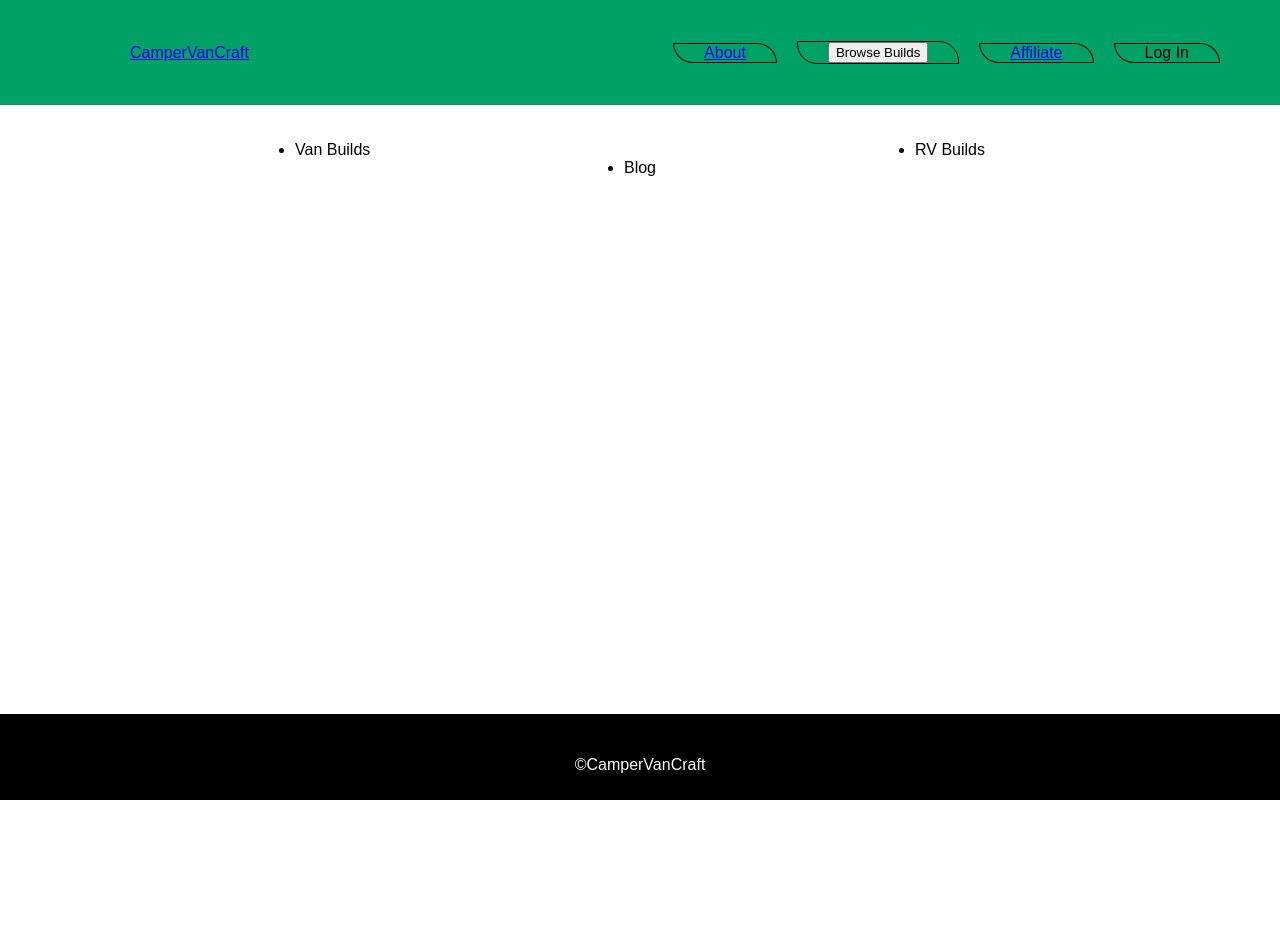
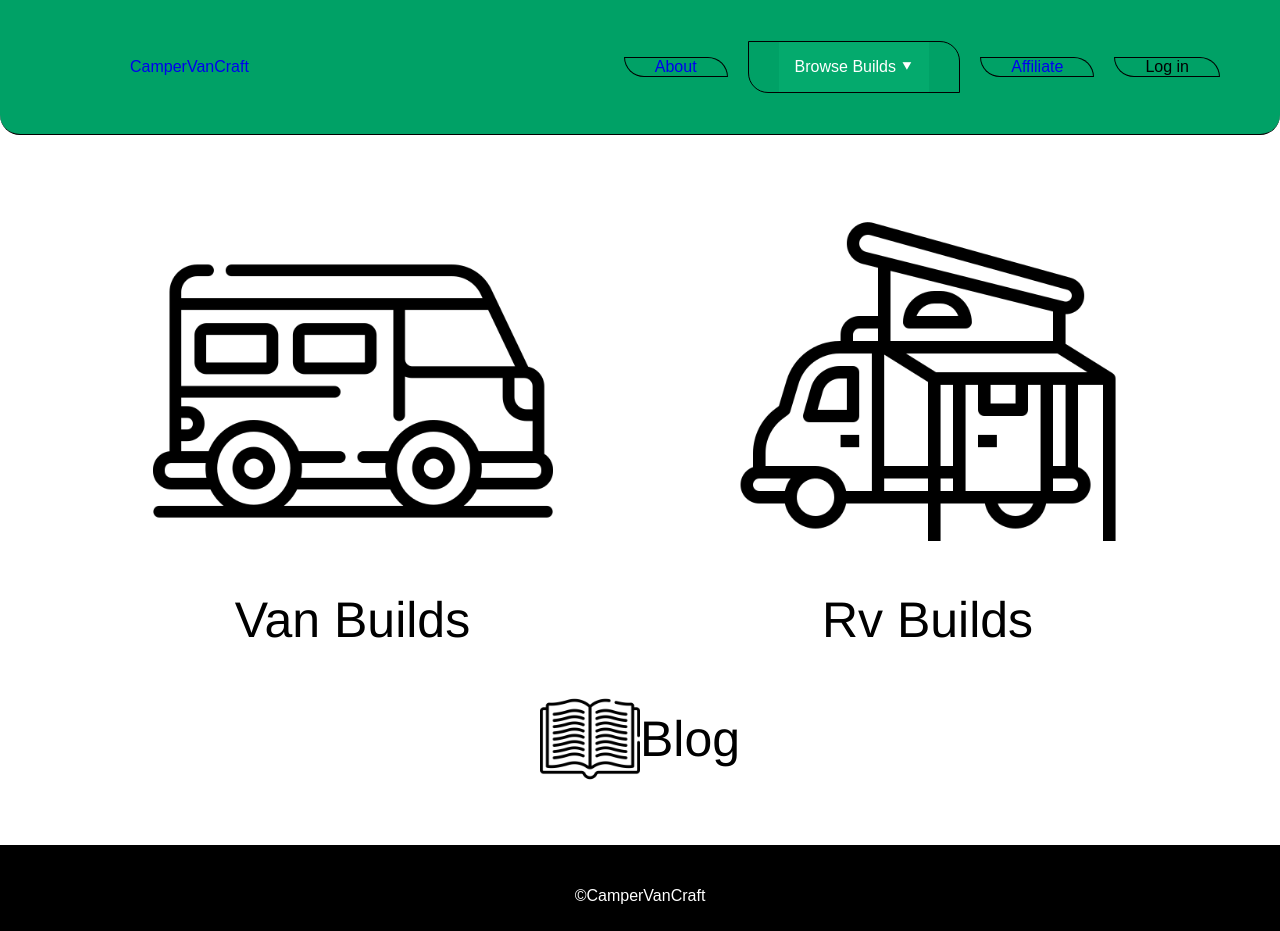
Before and after one commit to Honichiwa/vanlife-affiliate-platform, a Django app: page / in a window 1280 px wide. Before the commit the page ends 800 px from the top, so only its background shows below. Run offline with Django 4.2, Linux system fonts and the light colour scheme.

Commit message:
style transitions

```diff
--- a/vanlife_affiliate_program/conversions/static/css/home.css
+++ b/vanlife_affiliate_program/conversions/static/css/home.css
@@ -3,16 +3,79 @@
 }
 
 .categories {
-    padding-left: 20%;
-    padding-right: 20%;
+    padding: 0;
+    list-style: none;
+
+    border-radius: 20px;
 }
 
 .auto {
     display: flex;
-    justify-content: space-between;
+    justify-content: center;
+    width: 100%;
+}
+
+.auto a {
+    width: 100%;
+}
+
+.img-text {
+    display: flex;
+    justify-content: space-evenly;
+}
+
+.categories a {
+    padding: 10px;
+    margin: 10px;
+    border-radius: 20px;
+    transition: background-color 2s;
+}
+
+.categories a:hover {
+    background-color: rgb(11, 184, 11);
+}
+
+.picture {
+    width: 100%;
+    max-width: 400px;
+    height: auto;
 }
 
 .media {
     display: flex;
+    justify-content: flex-start;
+    width: 100%;
+}
+
+.media a {
+    width: 100%;
+}
+
+.media .picture {
+    width: 100%;
+    max-width: 100px;
+    height: auto;
+}
+
+.blog {
+    display: flex;
     justify-content: center;
+    align-items: center;
 }
+
+.img-text {
+    color: black;
+    font-size: 50px;
+    font-family: 'Franklin Gothic Medium', 'Arial Narrow', Arial, sans-serif
+}
+
+.rvs,
+.vans {
+    display: flex;
+    flex-direction: column;
+    align-items: center;
+}
+
+a {
+    text-decoration: none;
+}
--- a/vanlife_affiliate_program/conversions/static/css/styles.css
+++ b/vanlife_affiliate_program/conversions/static/css/styles.css
@@ -14,6 +14,9 @@ header {
     background: rgb(0, 161, 102);
     padding: 25px 0;
     position: relative;
+    border-bottom: 1px solid rgb(0, 0, 0);
+    border-bottom-left-radius: 20px;
+    border-bottom-right-radius: 20px;
 }
 
 .container {
@@ -107,6 +110,7 @@ footer {
     padding: 10px;
     text-align: center;
     color: white;
+
 }
 
 footer p {
--- a/vanlife_affiliate_program/conversions/templates/base.html
+++ b/vanlife_affiliate_program/conversions/templates/base.html
@@ -19,7 +19,7 @@
                 <li><a href="{% url 'about' %}">About</a></li>
                 <li>
                     <div class="dropdown">
-                    <button>Browse Builds
+                    <button class="dropbtn">Browse Builds &#11206;
                             <div class="dropdown-content">
                               <a href="{% url 'van_list' %}">Vans</a>
                               <a href="{% url 'rv_list' %}">Rvs</a>
@@ -28,7 +28,22 @@
                     </button>
                 </li>
                 <li><a href="{% url 'aff_guide' %}">Affiliate</a></li>
-                <li>Log In</li>
+                {% if user.is_authenticated %}
+                <li>
+                    <div class="dropdown">
+                        <button class="dropbtn">{{user.username}} &#11206;
+                                <div class="dropdown-content">
+                                  <a href="{% url 'home' %}">My profile</a>
+                                  <a href="{% url 'home' %}">My conversion</a>
+                                  <a href="{% url 'home' %}">My liked</a>
+                                  <a href="{% url 'home' %}">Log out</a>
+                                </div>
+                              </div>
+                        </button>
+                </li>
+                {% else %}
+                <li>Log in</li>
+                {% endif %}
             </div>
         </ul>
     </div>
--- /dev/null
+++ b/vanlife_affiliate_program/conversions/templates/conversions/blog.html
@@ -0,0 +1,6 @@
+{% extends 'base.html' %}
+{% block content %}
+
+<p>this is blog<p>
+
+{% endblock content %}
--- a/vanlife_affiliate_program/conversions/templates/conversions/home.html
+++ b/vanlife_affiliate_program/conversions/templates/conversions/home.html
@@ -1,20 +1,30 @@
 {% extends 'base.html' %}
-{% block title %}home | {{ block.super }}{% endblock title %}
+{% load static %}
+{% block title %}{{ block.super }}{% endblock title %}
 {% block content %}
 <div class='container'>
     <ul class='categories'>
         <div class='auto'>
-            <li class='vans'>
-                Van Builds
-            </li>
-            <li class='rvs'>
-                RV Builds
-            </li>
+            <a href="{% url 'van_list' %}">
+                <li class='vans'>
+                    <img class="picture" src="{% static 'conversions/img/van.png' %}">
+                    <div class='img-text'>Van Builds</div>
+                </li>
+            </a>
+            <a href="{% url 'rv_list' %}">
+                <li class='rvs'>
+                    <img class="picture" src="{% static 'conversions/img/rv.png' %}">
+                    <div class='img-text'>Rv Builds</div>
+                </li>
+            </a>
         </div>
         <div class='media'>
-            <li class='Blog'>
-                Blog
-            </li>
+            <a href="{% url 'blog' %}">
+                <li class='blog'>
+                    <img class="picture" src="{% static 'conversions/img/blog.png' %}">
+                    <div class='img-text'>Blog</div>
+                </li>
+            </a>
         </div>
     </ul>
 </div>
--- a/vanlife_affiliate_program/conversions/urls.py
+++ b/vanlife_affiliate_program/conversions/urls.py
@@ -1,6 +1,6 @@
 from django.contrib import admin
 from django.urls import path
-from . views import home, about, affiliate, van_list, rv_list
+from . views import home, about, affiliate, van_list, rv_list, blog
 
 urlpatterns = [
     path('', home, name="home"),
@@ -8,4 +8,5 @@ urlpatterns = [
     path("affiliate/", affiliate, name="aff_guide"),
     path("vans/", van_list, name="van_list"),
     path("rvs/", rv_list, name="rv_list"),
+    path("blog/", blog, name="blog")
 ]
--- a/vanlife_affiliate_program/conversions/views.py
+++ b/vanlife_affiliate_program/conversions/views.py
@@ -14,3 +14,6 @@ def van_list(request):
 
 def rv_list(request):
     return render(request, 'conversions/rv_list.html')
+
+def blog(request):
+    return render(request, 'conversions/blog.html')
```
Also changed, not shown: vanlife_affiliate_program/conversions/static/conversions/img/blog.png (added), vanlife_affiliate_program/conversions/static/conversions/img/rv.png (added), vanlife_affiliate_program/conversions/static/conversions/img/van.png (added).
